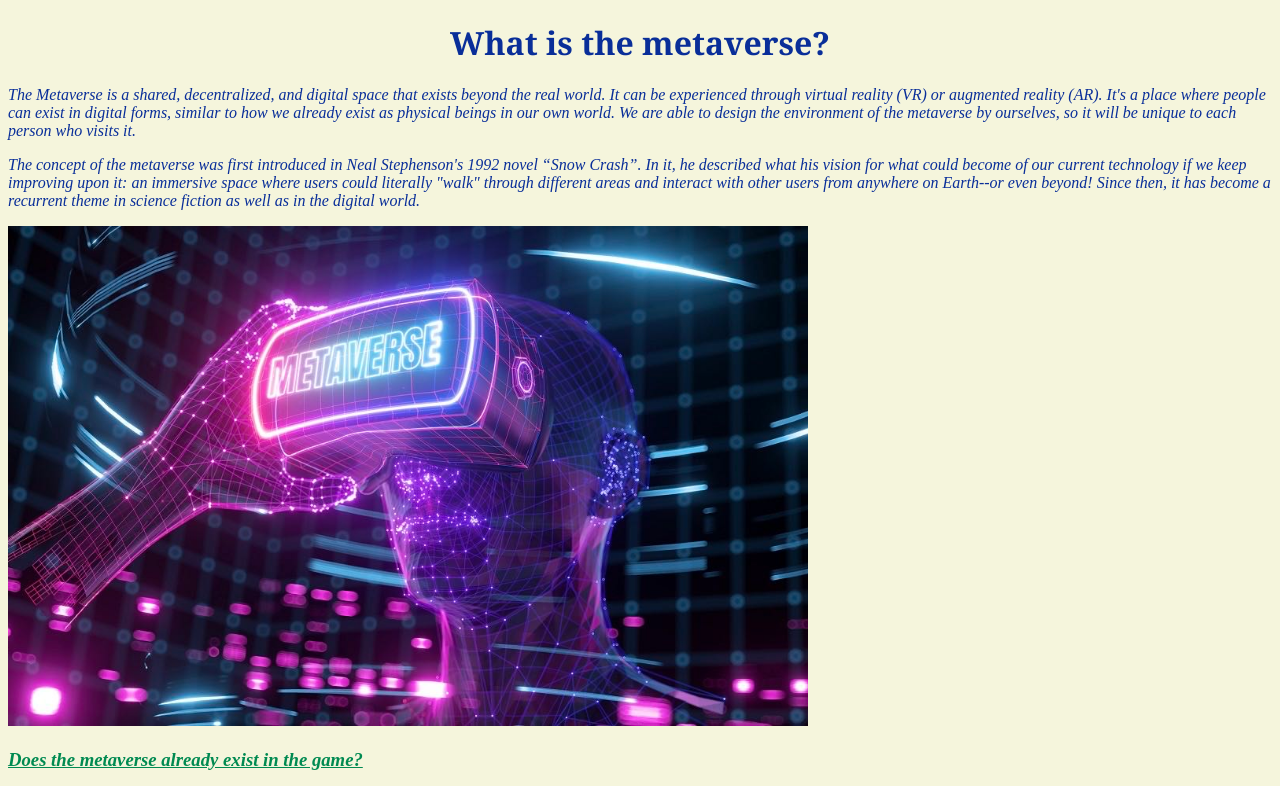
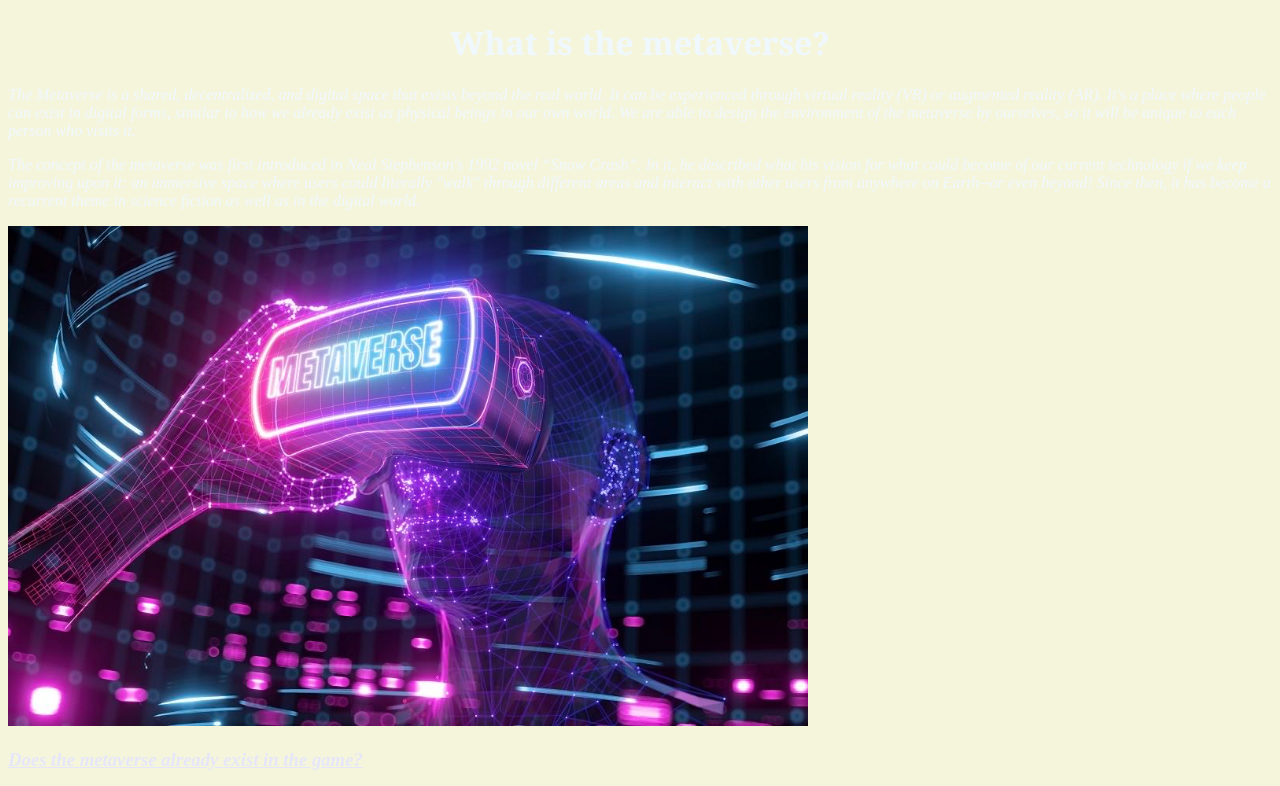
Before and after one commit to xxinrong/xxinrong.github.io, a plain HTML site: page Assignment_8C.html in a window 1280 px wide. Shown: the top 786 px of the page. Drawn offline with Linux system fonts and the light colour scheme.

Commit message:
Update stylesheet.css

```diff
--- a/stylesheet.css
+++ b/stylesheet.css
@@ -1,7 +1,7 @@
 @charset "UTF-8";
 /* CSS Document */
 h1{text-align: center;
-	color: #092E99;
+	color:aliceblue;
 	font-family: Cambria, "Hoefler Text", "Liberation Serif", Times, "Times New Roman", "serif";
 }
 
@@ -9,12 +9,16 @@ body{
 	background-color:beige
 }
 .p-color{
-	color:#092E99;
+	color:aliceblue;
 	font-style: italic;
 }
 
 h3{
-    color:#008A51;
+    color:lavender;
 	font-style:oblique;
 	text-decoration:underline;
 }
+
+p{
+	color:aliceblue
+}
```
